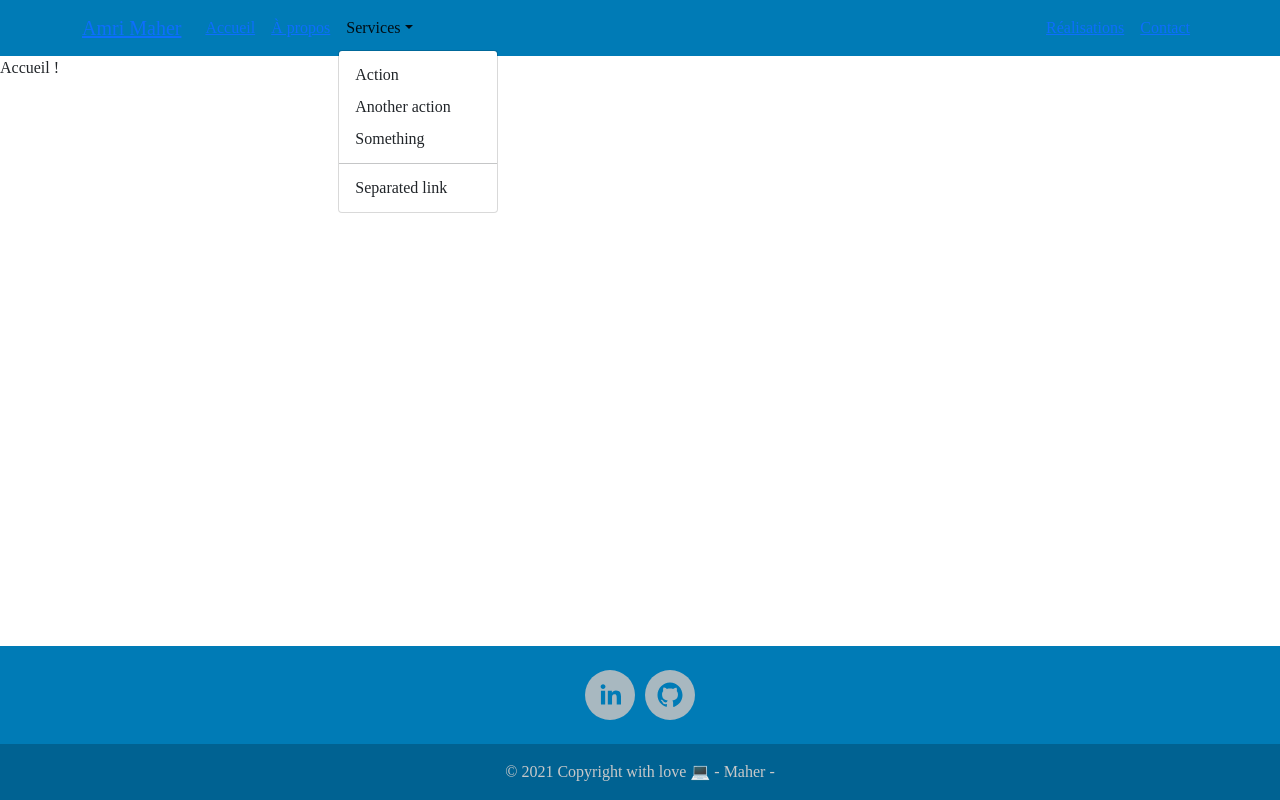
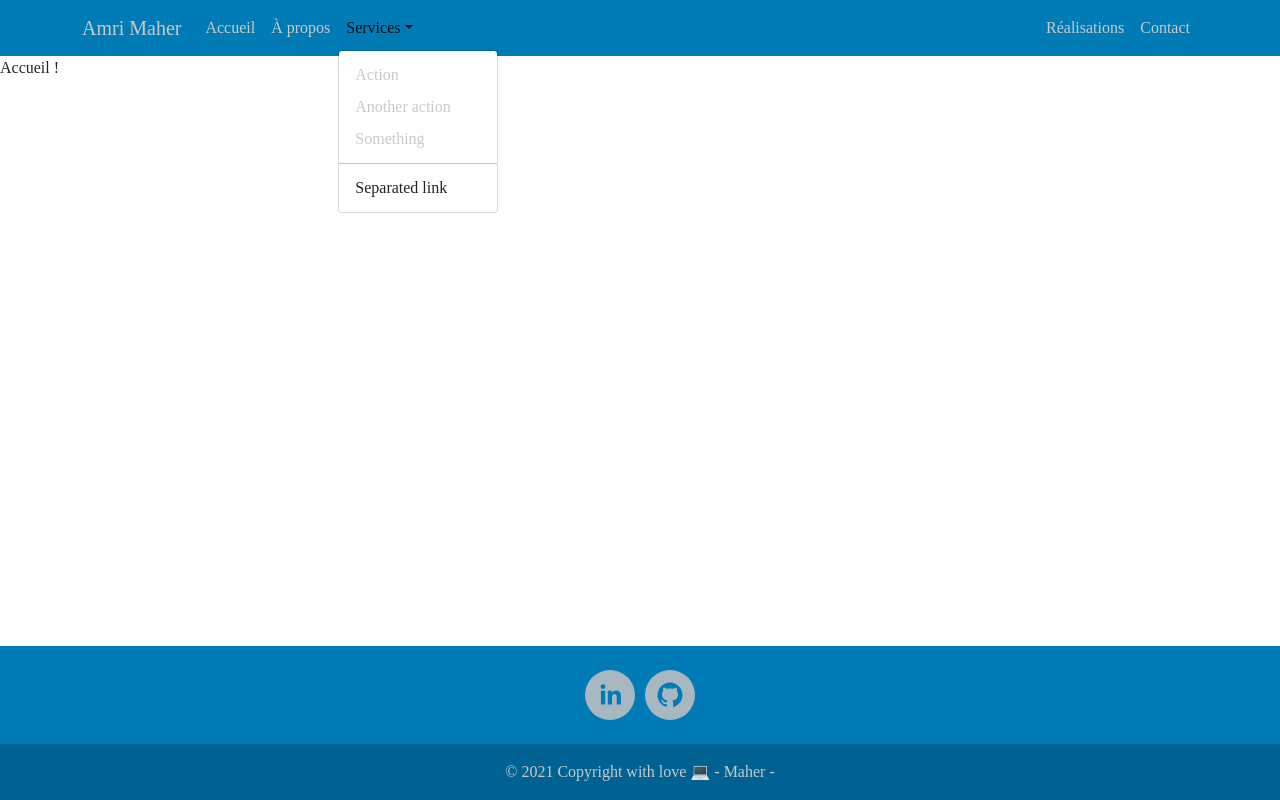
Before and after one commit to amri-coder/siteperso, a React (Create React App) app: page / in a window 1280 px wide. Both pictures are taken after a click on the button "Services". Built offline with nearby package versions, Linux system fonts and the light colour scheme; a web font is replaced by a local one.

Commit message:
projet perso

```diff
--- a/src/components/Header/Header.css
+++ b/src/components/Header/Header.css
@@ -1,7 +1,17 @@
 .navbar {
     background-color: #007BB6 !important;
-    color: #C9C9C9 !important;
     font-family: 'Mate SC', serif;
+
+}
+.text-link {
+    color: #C9C9C9;
+    text-decoration:none;
+}
+.text-link:hover {
+    color:white;
+}
+.text-link:focus {
+    color:white !important;
 }
 
 @media only screen and (max-width:815px) {
--- a/src/components/Header/Header.jsx
+++ b/src/components/Header/Header.jsx
@@ -10,23 +10,23 @@ const Header = () => {
     return (
         <Navbar collapseOnSelect expand="lg" className="navbar">
             <Container>
-                <Navbar.Brand><Link to="/Accueil">Amri Maher</Link></Navbar.Brand>
+                <Navbar.Brand><Link to="/Accueil" className='text-link'>Amri Maher</Link></Navbar.Brand>
                 <Navbar.Toggle aria-controls="responsive-navbar-nav" />
                 <Navbar.Collapse id="responsive-navbar-nav">
                   <Nav className="me-auto">
-                  <Nav.Link><Link to="/Accueil">Accueil</Link></Nav.Link>
-                  <Nav.Link><Link to="/About">À propos</Link></Nav.Link>
-                    <NavDropdown title="Services" id="collasible-nav-dropdown">
-                      <NavDropdown.Item href="#action/3.1">Action</NavDropdown.Item>
-                      <NavDropdown.Item href="#action/3.2">Another action</NavDropdown.Item>
-                      <NavDropdown.Item href="#action/3.3">Something</NavDropdown.Item>
+                  <Nav.Link><Link to="/Accueil" className='text-link'>Accueil</Link></Nav.Link>
+                  <Nav.Link><Link to="/About" className='text-link'>À propos</Link></Nav.Link>
+                    <NavDropdown title="Services" id="collasible-nav-dropdown" className='text-link'>
+                      <NavDropdown.Item href="#action/3.1" className='text-link'>Action</NavDropdown.Item>
+                      <NavDropdown.Item href="#action/3.2" className='text-link'>Another action</NavDropdown.Item>
+                      <NavDropdown.Item href="#action/3.3" className='text-link'>Something</NavDropdown.Item>
                       <NavDropdown.Divider />
                       <NavDropdown.Item href="#action/3.4">Separated link</NavDropdown.Item>
                     </NavDropdown>
                   </Nav>
                   <Nav>
-                  <Nav.Link><Link to="/Realisations">Réalisations</Link></Nav.Link>
-                  <Nav.Link><Link to="/Contact">Contact</Link></Nav.Link>
+                  <Nav.Link><Link to="/Realisations" className='text-link'>Réalisations</Link></Nav.Link>
+                  <Nav.Link><Link to="/Contact" className='text-link'>Contact</Link></Nav.Link>
 
                   </Nav>
                 </Navbar.Collapse>
--- a/src/index.css
+++ b/src/index.css
@@ -1,6 +1,5 @@
 body {
   margin: 0;
-
   -webkit-font-smoothing: antialiased;
   -moz-osx-font-smoothing: grayscale;
   font-family: 'Josefin Slab', serif;
```
